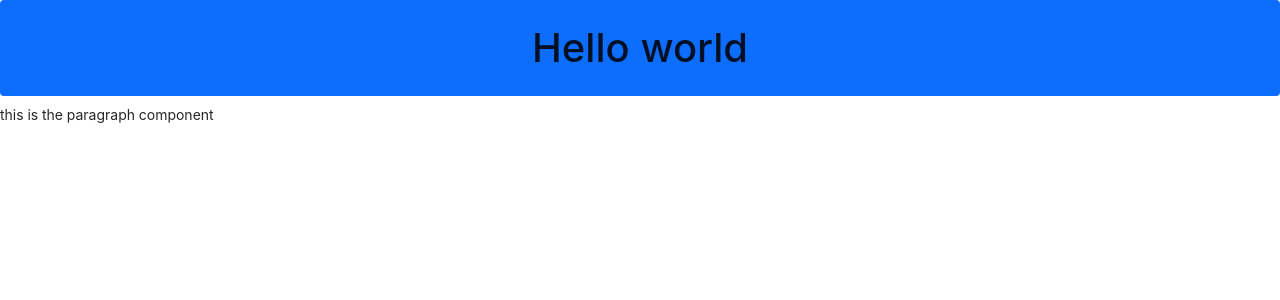
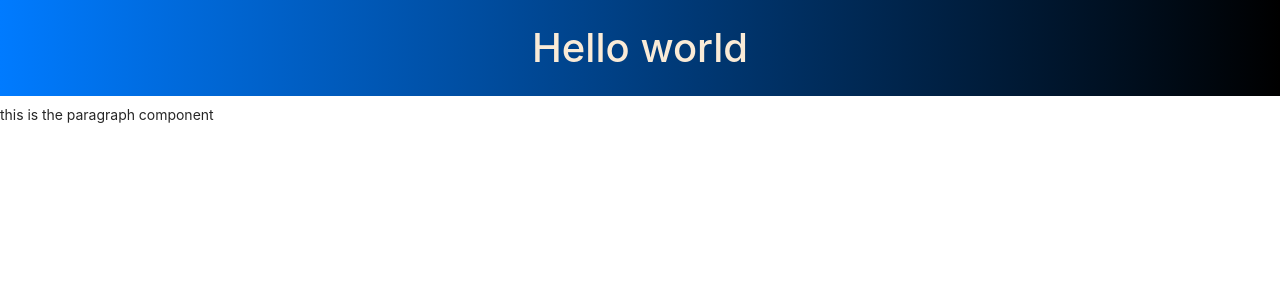
Before and after one commit to rakshithsgowda/udemy-clone-next-mern-lmssystem, a Next.js app in the folder client/: page / in a window 1280 px wide. Shown: the top 300 px of the page. Built offline with nearby package versions, Linux system fonts and the light colour scheme.

Commit message:
added custom css

```diff
--- a/client/pages/_app.js
+++ b/client/pages/_app.js
@@ -1,9 +1,10 @@
 import 'bootstrap/dist/css/bootstrap.min.css'
 import 'antd/dist/antd.css';
 
+import '../public/css/styles.css'
 
 function MyApp({Component,pageProps}) {
-  return <Component{...pageProps}/>
+  return <Component{...pageProps} />
 }
 
 export default MyApp
--- a/client/pages/index.js
+++ b/client/pages/index.js
@@ -1,7 +1,7 @@
 const Index = () => {
   return (
     <>
-      <h1 className="bg-primary rounded-2 p-4 mb-2 text-center">Hello world</h1>
+      <h1 className="bg-primary p-4 mb-2 text-center jumbotron">Hello world</h1>
       <p>this is the paragraph component</p>
     </>
   )
--- /dev/null
+++ b/client/public/css/styles.css
@@ -0,0 +1,4 @@
+.jumbotron{
+background-image: linear-gradient(to right, #007bff,#000);
+color: antiquewhite;
+}
```
